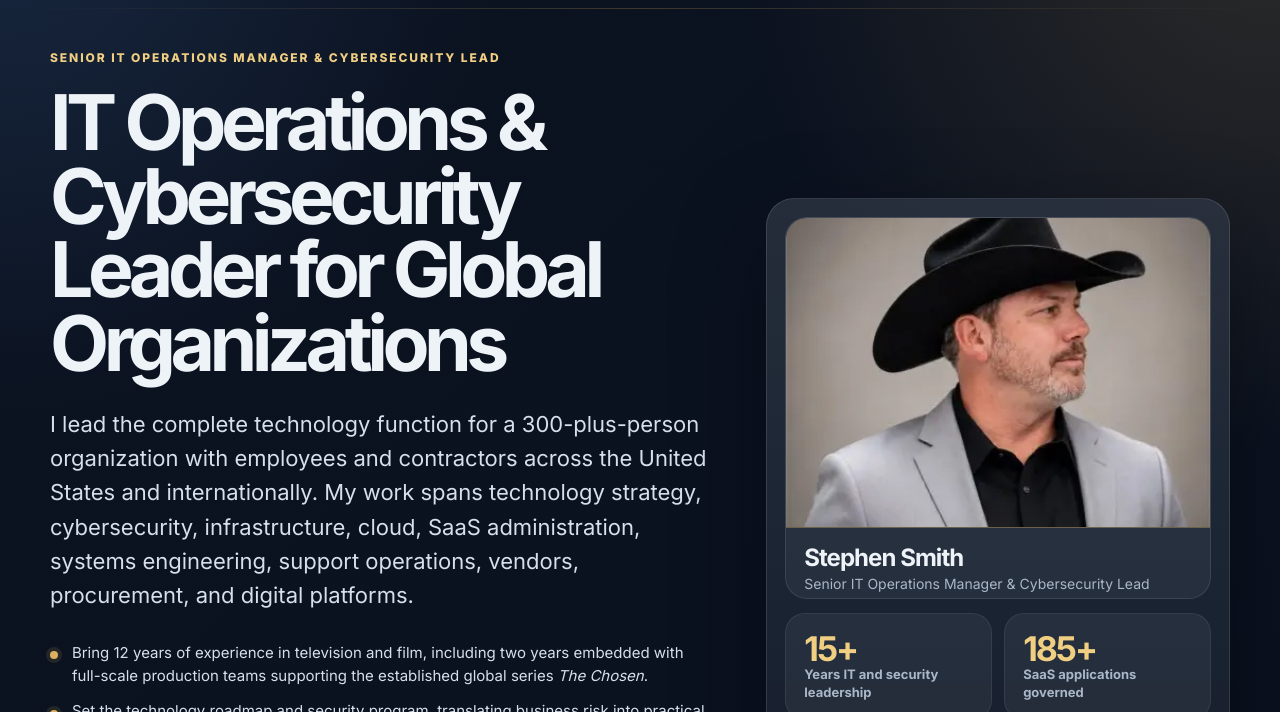
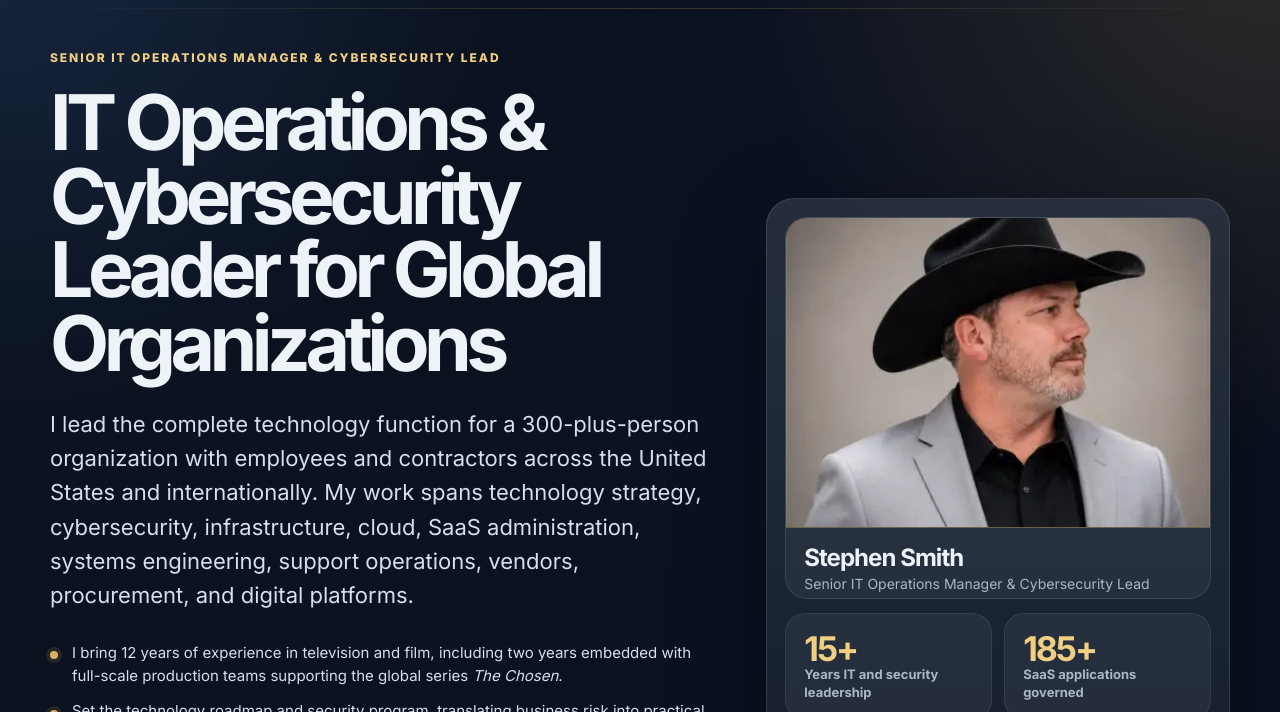
Before and after one commit to Memphisslim74/stephen-smith, a website: page index.html in a window 1280 px wide. Shown: the part 88-800 px from the top of the page. Drawn offline with Linux system fonts and the light colour scheme.

Commit message:
Correct television experience sentence

```diff
--- a/index.html
+++ b/index.html
@@ -105,7 +105,7 @@
           <p class="hero-lede">I lead the complete technology function for a 300-plus-person organization with employees and contractors across the United States and internationally. My work spans technology strategy, cybersecurity, infrastructure, cloud, SaaS administration, systems engineering, support operations, vendors, procurement, and digital platforms.</p>
 
           <ul class="hero-points" aria-label="Professional highlights">
-            <li>Bring 12 years of experience in television and film, including two years embedded with full-scale production teams supporting the established global series <em>The Chosen</em>.</li>
+            <li>I bring 12 years of experience in television and film, including two years embedded with full-scale production teams supporting the global series <em>The Chosen</em>.</li>
             <li>Set the technology roadmap and security program, translating business risk into practical priorities and controls.</li>
             <li>Oversee approximately 185 SaaS platforms, identity, cloud services, endpoints, networks, and facilities technology.</li>
             <li>Lead help desk operations, budgeting, procurement, vendor management, and lifecycle planning for a distributed workforce.</li>
```
